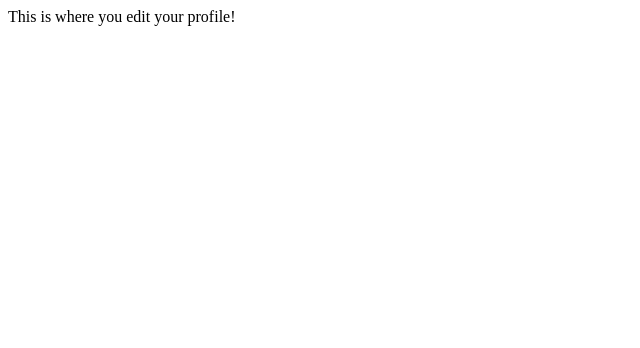
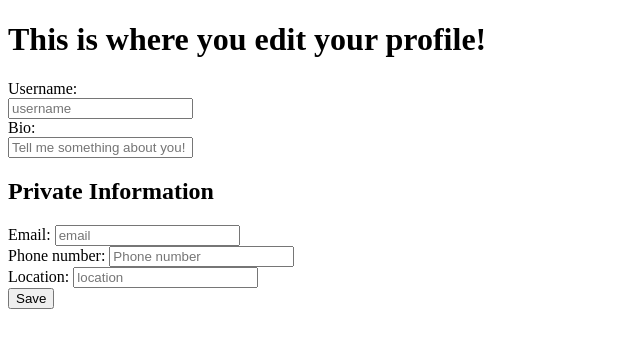
Before and after one commit to winniewan/BoredomSolver, a Python web app: template templates/edit_profile.html in a window 1280 px wide. Shown: the top 348 px of the page, without its empty margins (0-640 px from the left). Run offline with Jinja, Linux system fonts and the light colour scheme; the template is opened without the code that fills it, so the values that code supplies are empty.

Commit message:
main.py + edit_profile + view_profile

```diff
--- a/templates/edit_profile.html
+++ b/templates/edit_profile.html
@@ -5,6 +5,29 @@
     <title>Edit Profile</title>
   </head>
   <body>
-    This is where you edit your profile!
+    <h1>This is where you edit your profile!</h1>
+    <form method="post"> <!-- START: Winnie did this -->
+    <div>
+      Username: <br>
+      <input type="text" name="username" placeholder="username"/>
+    </div>
+    <div>
+      Bio: <br>
+      <input type="text" name="bio" placeholder="Tell me something about you!"/>
+    </div>
+
+    <h2> Private Information </h2>
+    <div>
+      Email: <input type ="text" name = "email" placeholder= "email" />
+    </div>
+    <div>
+      Phone number: <input type ="text" name = "phone_number" placeholder= "Phone number"/>
+    </div>
+    <div>
+      Location: <input type ="text" name = "location" placeholder="location" />
+    </div>
+
+    <button type="submit">Save</button>
+  </form> <!-- END: Winnie did this -->
   </body>
 </html>
--- a/templates/view_profile.html
+++ b/templates/view_profile.html
@@ -6,5 +6,8 @@
   </head>
   <body>
     This is where you look at your profile!
+    <h1>{{username}} profile!</h1>
+    <p> Username: {{username}} </p>
+    <p> Bio: {{bio}}</p>
   </body>
 </html>
```
